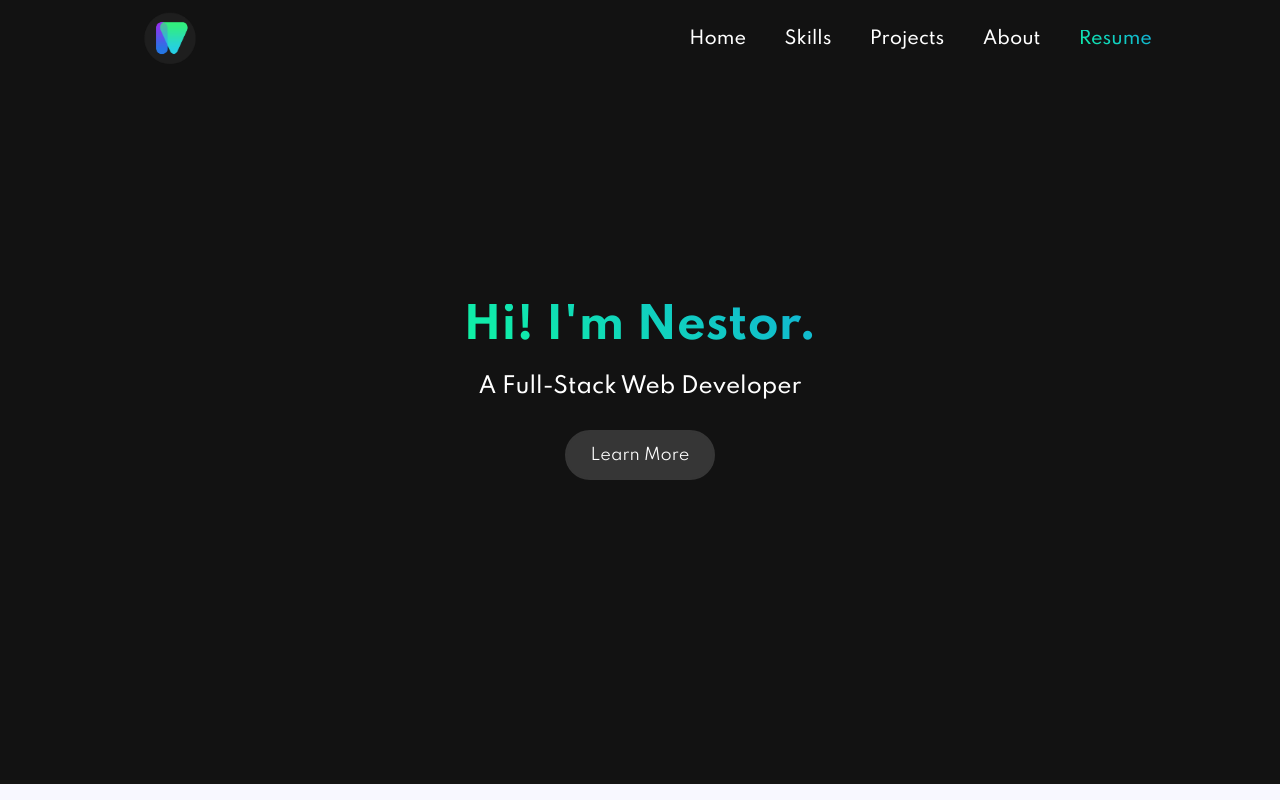
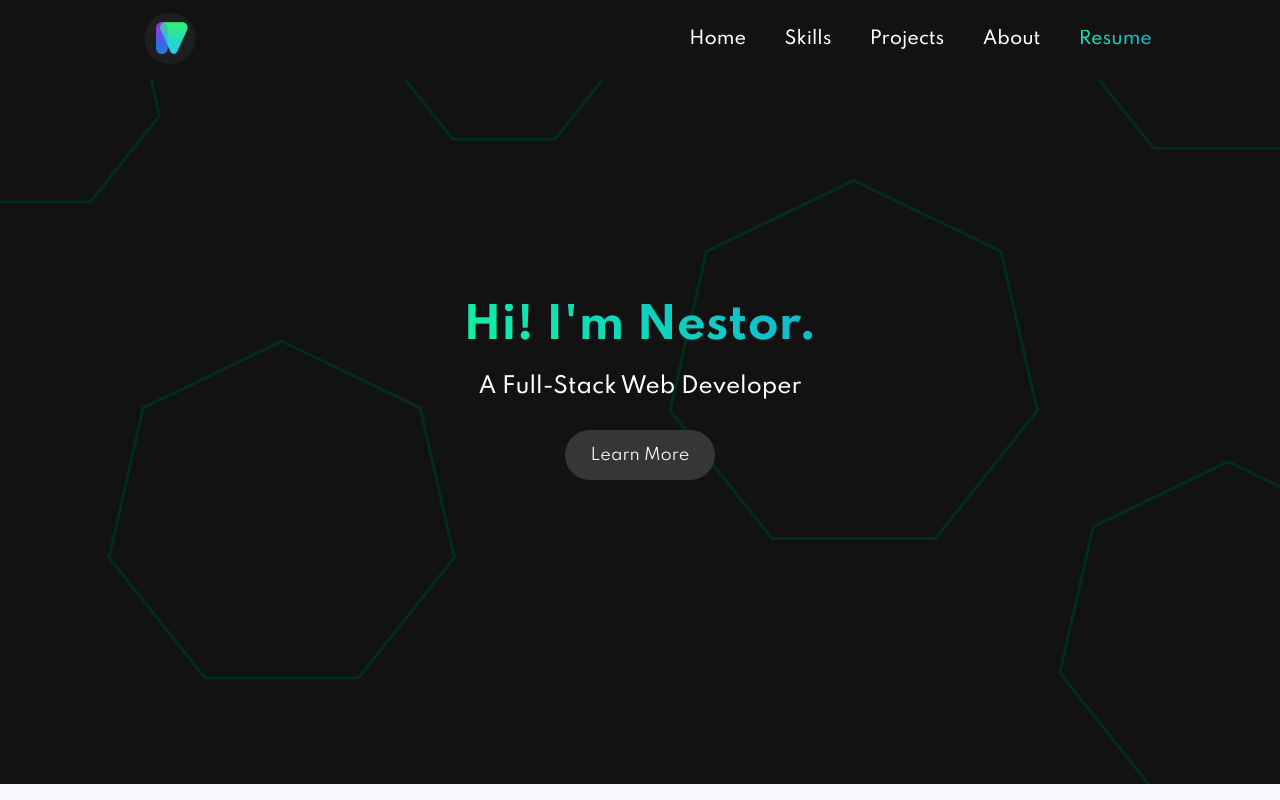
Before and after one commit to cnestordev/portfolio, a React (Create React App) app: page / in a window 1280 px wide. Shown: the top 800 px of the page. Built offline with nearby package versions, Linux system fonts and the light colour scheme.

Commit message:
adds background image to home

```diff
--- a/src/components/Home.js
+++ b/src/components/Home.js
@@ -1,6 +1,7 @@
 import React from 'react'
 
 import { Section, Intro } from '../styles/home'
+import bg from '../assets/poly.svg'
 
 function Home() {
   return (
--- a/src/styles/home.js
+++ b/src/styles/home.js
@@ -1,7 +1,11 @@
 import styled from 'styled-components'
+import bg from '../assets/poly.svg'
 
 export const Section = styled.section`
   background: #121212;
+  background-image: ${`url(${bg})`};
+  background-size: cover;
+  background-repeat: contain;
   display: flex;
   justify-content: center;
   align-items: center;
```
Also changed, not shown: src/assets/poly.svg (added), src/assets/polybu.svg (added).
